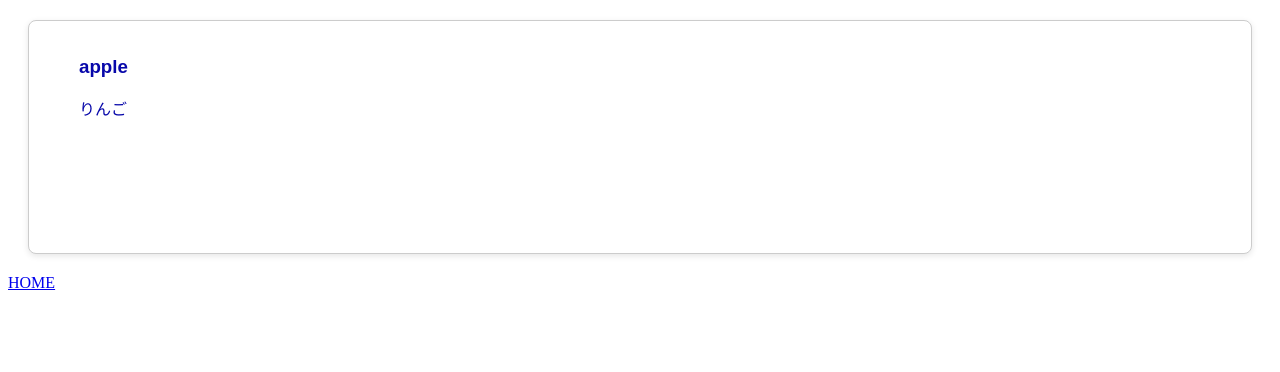
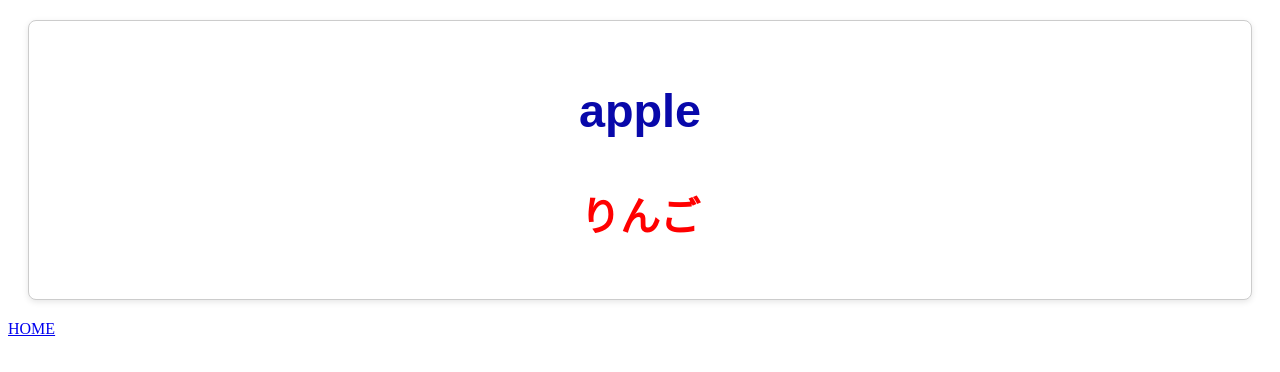
Before and after one commit to Yukina15/workbook-app, a plain HTML site: page card.html in a window 1280 px wide. Drawn offline with Linux system fonts and the light colour scheme; a web font is replaced by a local one.

Commit message:
first commit

```diff
--- a/card.html
+++ b/card.html
@@ -14,8 +14,8 @@
 </head>
 <body>
     <div class="card">
-        <h3>apple</h3>
-        <p> りんご</p>
+        <h3 class="En">apple</h3>
+        <p class="Ja"> りんご</p>
     </div>
     <div>
         <a href="index.html">HOME</a>
--- a/card_style.css
+++ b/card_style.css
@@ -5,9 +5,19 @@
     border: 1px solid #CCCCCC;
     border-radius: 8px;
     padding: 16px;
-    padding-left: 50px;
     width: auto;
-    height: 200px;
+    height: auto;
     box-shadow: 0 2px 6px rgba(0, 0, 0, 0.1);
     font-family: "Dela Gothic One", sans-serif;
+    font-size: 40px;
+    font-weight: bold;
+    text-align: center;
 }
+
+.En{
+    color: #0808aa;
+}
+
+.Ja{
+    color: #ff0000;
+}
```
